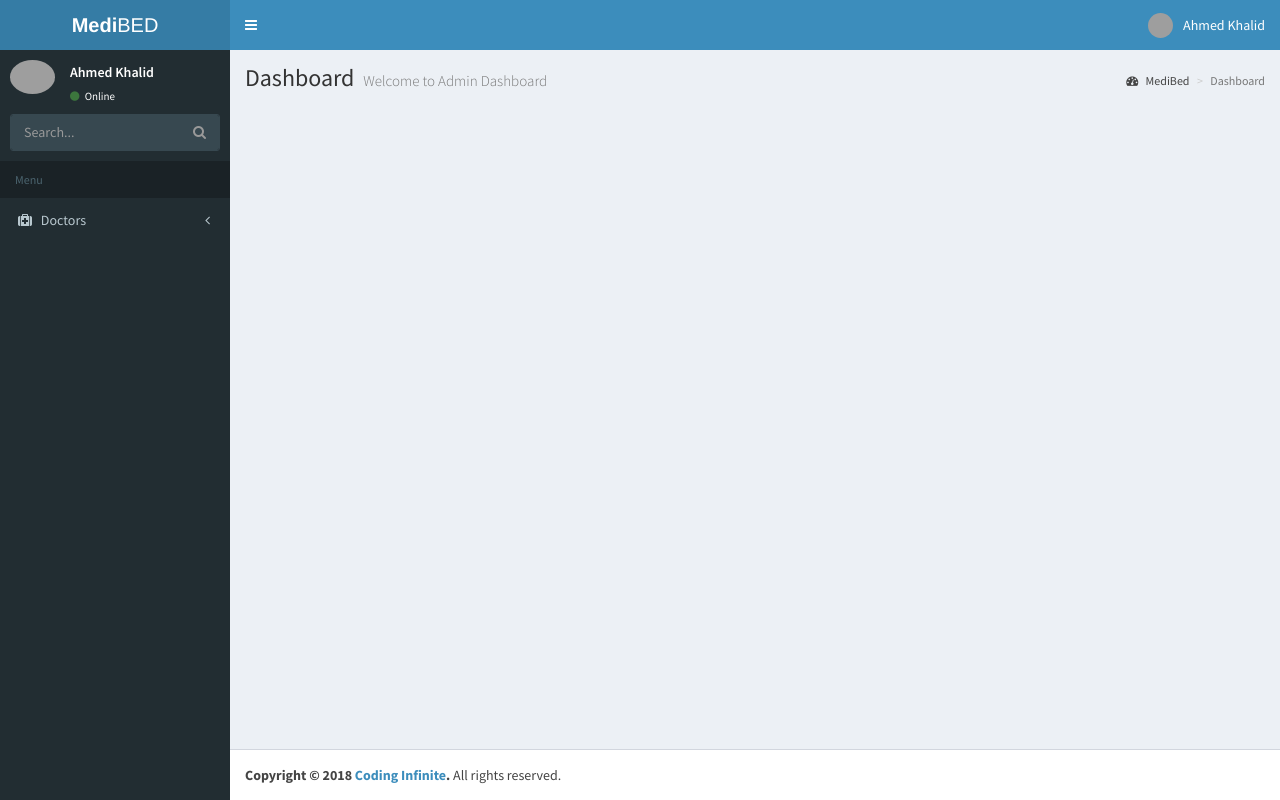
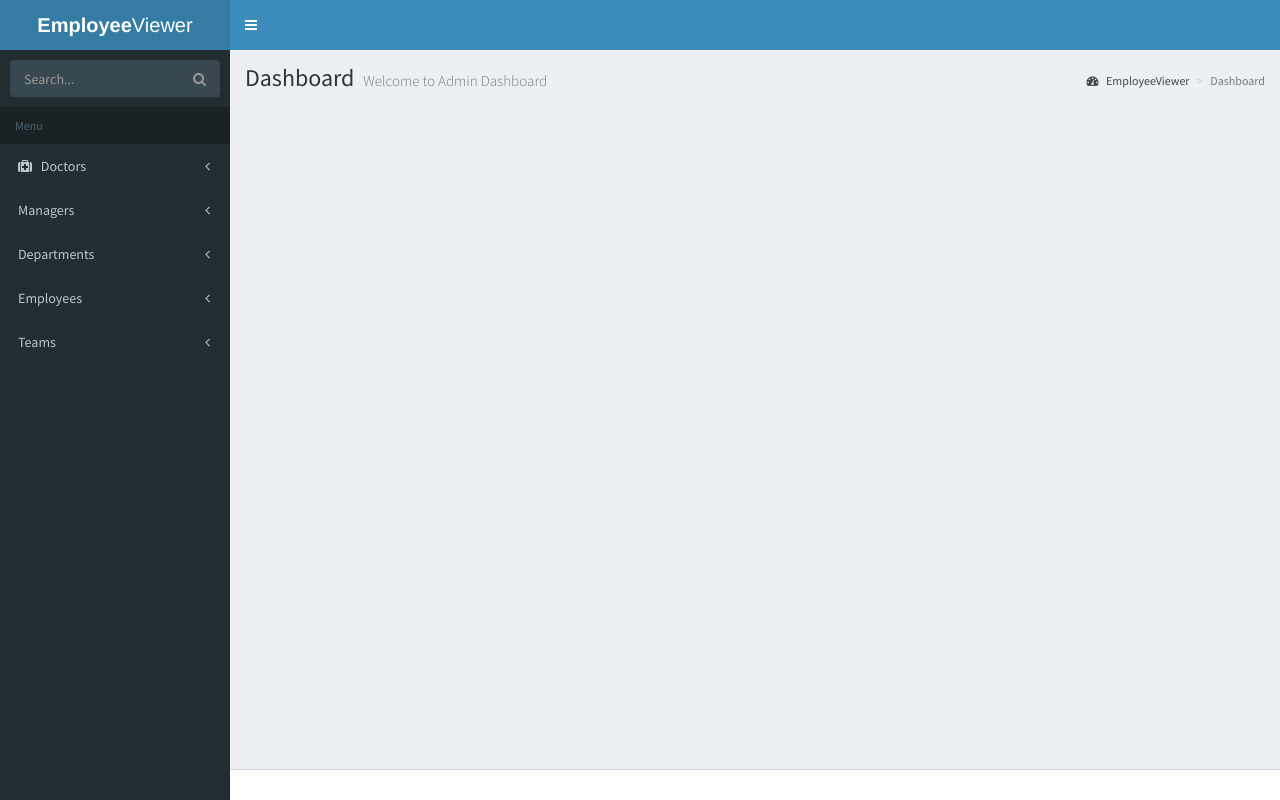
Before and after one commit to jdannem6/HR_Management, a PHP site: page /master.php in a window 1280 px wide. Run offline with PHP 8.4, Linux system fonts and the light colour scheme; data that the repository does not hold is empty; grey boxes are pictures that could not be loaded.

Commit message:
Added Manager components

```diff
--- a/master.php
+++ b/master.php
@@ -1,9 +1,9 @@
 <!DOCTYPE html>
-<html>
+<html lang="en">
 <head>
-  <meta charset="utf-8">
+    <meta charset="UTF-8">
     <meta http-equiv="X-UA-Compatible" content="IE=edge">
-  <title>MediBed</title>
+    <title>HR Manager</title>
     <!-- Tell the browser to be responsive to screen width -->
     <meta content="width=device-width, initial-scale=1, maximum-scale=1, user-scalable=no" name="viewport">
     <link rel="stylesheet" href="../bower_components/bootstrap/dist/css/bootstrap.min.css">
@@ -14,21 +14,27 @@
     <!-- Theme style -->
     <link rel="stylesheet" href="../dist/css/AdminLTE.min.css">
     <link rel="stylesheet" href="../dist/css/skins/skin-blue.min.css">
+
     <!-- Google Font -->
     <link rel="stylesheet"
         href="https://fonts.googleapis.com/css?family=Source+Sans+Pro:300,400,600,700,300italic,400italic,600italic">
+
+
 </head>
 <body class="hold-transition skin-blue sidebar-mini">
 <div class="wrapper">
+
   <!-- Main Header -->
   <header class="main-header">
     <!-- Logo -->
     <a href="index.php" class="logo">
         <!-- mini logo for sidebar mini 50x50 pixels -->
-      <span class="logo-mini"><b>M</b>BD</span>
+        <span class="logo-mini"><b>E</b>V</span>
         <!-- logo for regular state and mobile devices -->
-      <span class="logo-lg"><b>Medi</b>BED</span>
+        <span class="logo-lg"><b>Employee</b>Viewer</span>
     </a>
+
+
     <!-- Header Navbar -->
     <nav class="navbar navbar-static-top" role="navigation">
       <!-- Sidebar toggle button-->
@@ -39,58 +45,26 @@
       <div class="navbar-custom-menu">
         <ul class="nav navbar-nav">
 
+        <!-- User Account Menu -->
 
-          <!-- User Account Menu -->
-          <li class="dropdown user user-menu">
-            <!-- Menu Toggle Button -->
-            <a href="" class="dropdown-toggle" data-toggle="dropdown">
-              <!-- The user image in the navbar-->
-              <img src="../dist/img/avatar5.png" class="user-image" alt="User Image">
-              <!-- hidden-xs hides the username on small devices so only the image appears. -->
-              <span class="hidden-xs">Ahmed Khalid</span>
-            </a>
-            <ul class="dropdown-menu">
-              <!-- The user image in the menu -->
-              <li class="user-header">
-                <img src="../dist/img/avatar5.png" class="img-circle" alt="User Image">
-                <p>
-                  Ahmed Khalid - Developer
-                  <small>Member since May. 2018</small>
-                </p>
-              </li>
-
-              <!-- Menu Footer-->
-              <li class="user-footer">
-                <div class="pull-left">
-                  <a href="#" class="btn btn-default btn-flat">Profile</a>
-                </div>
-                <div class="pull-right">
-                  <a href="#" class="btn btn-default btn-flat">Sign out</a>
-                </div>
-              </li>
-            </ul>
-          </li>
           <!-- Control Sidebar Toggle Button -->
 
         </ul>
       </div>
     </nav>
+
+
   </header>
+
   <!-- Left side column. contains the logo and sidebar -->
   <aside class="main-sidebar">
+
     <!-- sidebar: style can be found in sidebar.less -->
     <section class="sidebar">
-      <!-- Sidebar user panel (optional) -->
-      <div class="user-panel">
-        <div class="pull-left image">
-          <img src="../dist/img/avatar5.png" class="img-circle" alt="User Image">
-        </div>
-        <div class="pull-left info">
-          <p>Ahmed Khalid</p>
-          <!-- Status -->
-          <a href=""><i class="fa fa-circle text-success"></i> Online</a>
-        </div>
-      </div>
+
+
+
+
       <!-- search form (Optional) -->
       <form action="#" method="get" class="sidebar-form">
         <div class="input-group">
@@ -101,6 +75,8 @@
             </span>
         </div>
       </form>
+
+
       <!-- /.search form -->
       <!-- Sidebar Menu -->
       <ul class="sidebar-menu" data-widget="tree">
@@ -113,8 +89,55 @@
               </span>
           </a>
           <ul class="treeview-menu">
-            <li><a href="/medibed/doctor/create.php">Create Doctor</a></li>
-            <li><a href="/medibed/doctor">All Doctors</a></li>
+            <li><a href="/HR/doctor/create.php">Create Doctor</a></li>
+            <li><a href="/HR/doctor">All Doctors</a></li>
+          </ul>
+          <!-- Managers button -->
+          <a href="#"> <span>Managers</span>
+            <span class="pull-right-container">
+                <i class="fa fa-angle-left pull-right"></i>
+              </span>
+          </a>
+          <!-- Manager drop-down menu -->
+          <ul class="treeview-menu">
+            <li><a href="/HR/Manager/create.php">Add Manager</a></li>
+            <li><a href="/HR/Manager">View Managers</a></li>
+          </ul>
+
+          <!-- Departments button -->
+          <a href="#"> <span>Departments</span>
+            <span class="pull-right-container">
+                <i class="fa fa-angle-left pull-right"></i>
+              </span>
+          </a>
+          <!-- Departments drop-down menu -->
+          <ul class="treeview-menu">
+            <li><a href="/HR/Manager/create.php">Add Department</a></li>
+            <li><a href="/HR/Manager">View Departments</a></li>
+          </ul>
+
+           <!-- Employees button -->
+           <a href="#"> <span>Employees</span>
+            <span class="pull-right-container">
+                <i class="fa fa-angle-left pull-right"></i>
+              </span>
+          </a>
+          <!-- Employees drop-down menu -->
+          <ul class="treeview-menu">
+            <li><a href="/HR/Manager/create.php">Add Employee</a></li>
+            <li><a href="/HR/Manager">View Employees</a></li>
+          </ul>
+
+           <!-- Teams button -->
+           <a href="#"> <span>Teams</span>
+            <span class="pull-right-container">
+                <i class="fa fa-angle-left pull-right"></i>
+              </span>
+          </a>
+          <!-- Teams drop-down menu -->
+          <ul class="treeview-menu">
+            <li><a href="/HR/Manager/create.php">Add Team</a></li>
+            <li><a href="/HR/Manager">View Teams</a></li>
           </ul>
         </li>
       </ul>
@@ -123,6 +146,7 @@
 </section>
     <!-- /.sidebar -->
   </aside>
+
   <!-- Content Wrapper. Contains page content -->
   <div class="content-wrapper">
     <!-- Content Header (Page header) -->
@@ -132,28 +156,35 @@
         <small>Welcome to Admin Dashboard</small>
       </h1>
       <ol class="breadcrumb">
-        <li><a href="#"><i class="fa fa-dashboard"></i> MediBed</a></li>
+        <li><a href="#"><i class="fa fa-dashboard"></i> EmployeeViewer</a></li>
         <li class="active">Dashboard</li>
       </ol>
     </section>
+
     <!-- Main content -->
     <section class="content container-fluid">
+
       <?php echo $content; ?>
+
     </section>
     <!-- /.content -->
   </div>
   <!-- /.content-wrapper -->
+
   <!-- Main Footer -->
   <footer class="main-footer">
     <!-- Default to the left -->
-    <strong>Copyright &copy; 2018 <a href="https://codinginfinite.com">Coding Infinite</a>.</strong> All rights reserved.
   </footer>
+
     <!-- Add the sidebar's background. This div must be placed
   immediately after the control sidebar -->
   <div class="control-sidebar-bg"></div>
 </div>
 <!-- ./wrapper -->
+
+
 <!-- REQUIRED JS SCRIPTS -->
+
 <!-- jQuery 3 -->
 <script src="../bower_components/jquery/dist/jquery.min.js"></script>
 <!-- Bootstrap 3.3.7 -->
@@ -163,5 +194,7 @@
 <script src="../bower_components/datatables.net-bs/js/dataTables.bootstrap.min.js"></script>
 <!-- AdminLTE App -->
 <script src="../dist/js/adminlte.min.js"></script>
+
+
 </body>
 </html>
```
Also changed, not shown: hrmanagement.sql (added, +154 -0 lines), trigger.sql (added, +41 -0 lines). Lines whose indentation alone changed are shown as unchanged.
